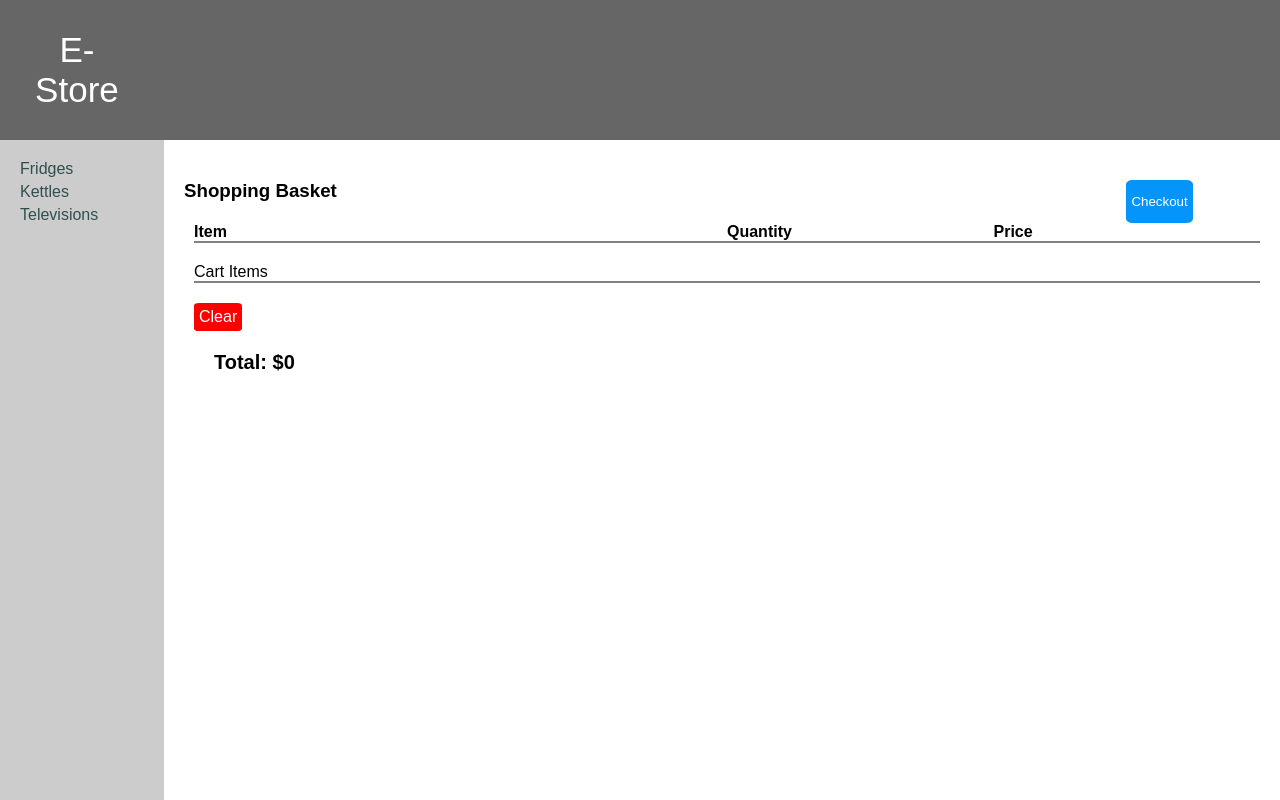
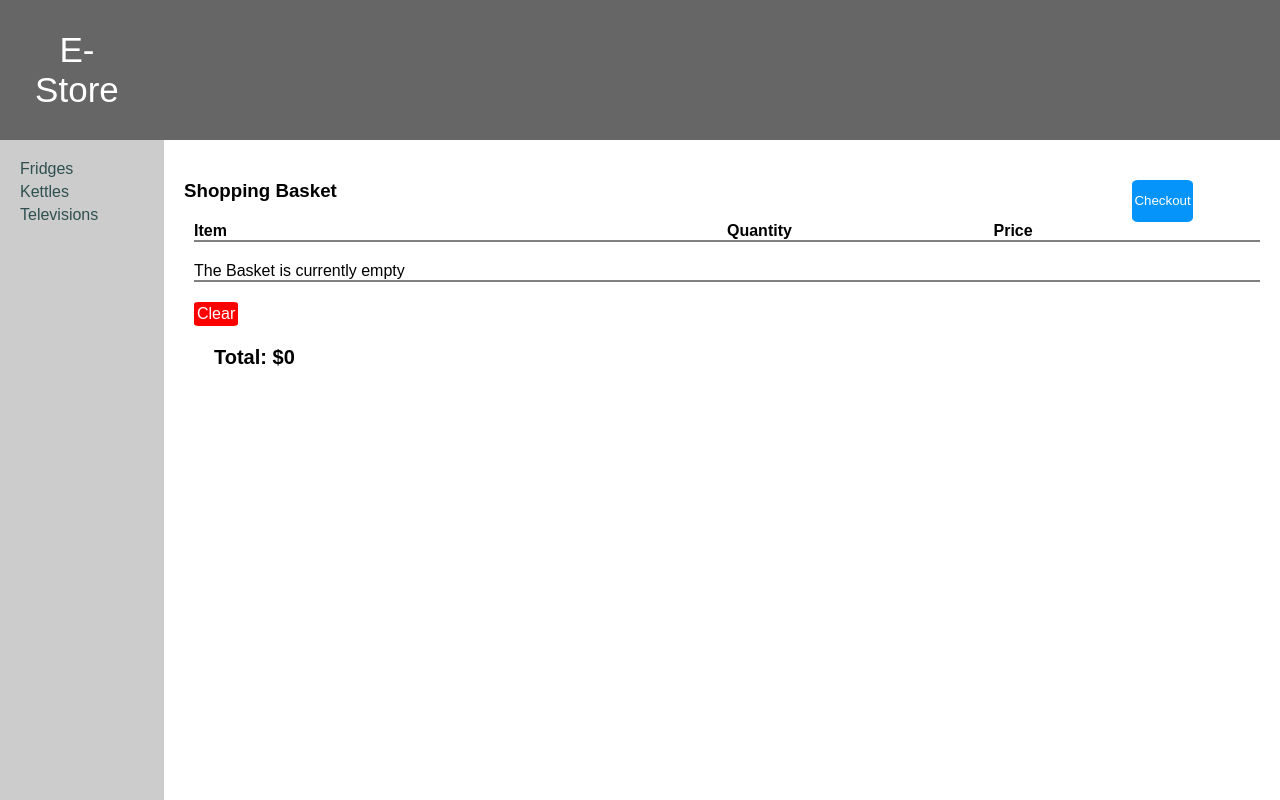
Before and after one commit to Tajbiul-Rawol/E-Commerce, a React (Create React App) app in the folder e-store/: page /basket in a window 1280 px wide. Shown: the top 800 px of the page. Built offline with nearby package versions, Linux system fonts and the light colour scheme; data requests are answered from the project's data file.

Commit message:
implemented the basket including the clear button that clears the cart entirely.

```diff
--- a/e-store/src/App.css
+++ b/e-store/src/App.css
@@ -114,6 +114,10 @@ footer a {
   margin-right: 20px;
 }
 
+.category-product-image-container {
+  padding: 30px;
+}
+
 .submitButton {
   margin-right: 10px;
   margin-top: 6px;
--- a/e-store/src/components/Basket.jsx
+++ b/e-store/src/components/Basket.jsx
@@ -1,8 +1,63 @@
-import React, { useState } from 'react'
+import React, { useState, useContext } from 'react'
+import { CartContext } from '../contexts/cartContext';
+import { Link, useNavigate } from 'react-router-dom';
 
 export const Basket = () => {
 
     const [hover, setHover] = useState(false);
+    const navigate = useNavigate();
+    const { getItems, clearBasket } = useContext(CartContext);
+    var total = 0;
+
+    const itemTitle = {
+        fontSize: '0.9rem',
+        paddingTop: '2px',
+        paddingBottom: '14px',
+        fontWeight: 'bold'
+    }
+
+    const itemQuantity = {
+        paddingLeft: '30px',
+        fontWeight: 'bold'
+    }
+
+    const itemPrice = {
+        paddingLeft: '5px',
+        fontWeight: 'bold'
+    }
+
+    const clearCart = () => {
+        clearBasket();
+        total = 0;
+    }
+
+    const renderCart = () => {
+        //render cart
+        const cartItems = getItems();
+        cartItems.forEach(e => {
+            total += parseInt(e.price, 10) * parseInt(e.quantity, 10)
+        });
+        console.log(cartItems)
+        if (cartItems.length > 0) {
+            return cartItems.map(e => (
+                <>
+                    <div key={e.id} style={itemTitle} >
+                        <Link to={`/products/${e.id}`}>
+                            {e.title}
+                        </Link>
+                    </div>
+                    <div style={itemQuantity}>
+                        {e.quantity}
+                    </div>
+                    <div style={itemPrice}>
+                        {e.price}
+                    </div>
+                </>
+            ));
+        } else {
+            return <div>The Basket is currently empty</div>
+        }
+    }
 
     const BasketContainer = {
         display: 'grid',
@@ -29,7 +84,7 @@ export const Basket = () => {
     }
 
     const BasketButton = {
-        padding: '5px',
+        padding: '3px',
         width: 'fit-content',
         borderRadius: '10%',
         backgroundColor: '#ff0000',
@@ -45,7 +100,7 @@ export const Basket = () => {
     }
 
     const CheckoutButton = {
-        padding: '5px',
+        padding: '2px',
         width: 'fit-content',
         borderRadius: '10%',
         backgroundColor: '#0594f9',
@@ -53,7 +108,6 @@ export const Basket = () => {
         border: 'none',
         marginLeft: 'auto',
         cursor: hover ? 'pointer' : 'auto'
-
     }
 
     return (
@@ -74,16 +128,17 @@ export const Basket = () => {
                 <div style={BasketHeaderLine}>
                 </div>
                 <div style={BasketHeader}>
-                    Cart Items
+                    {renderCart()}
                 </div>
                 <div style={BasketHeaderLine}>
                 </div>
                 <div style={BasketButton}
+                    onClick={() => clearCart()}
                     onMouseEnter={() => setHover(true)}
                     onMouseLeave={() => setHover(false)}>
                     Clear
                 </div>
-                <div style={BasketTotal}>Total: $0</div>
+                <div style={BasketTotal}>Total: ${total}</div>
             </div>
         </div >
     )
--- a/e-store/src/components/CategoryProduct.jsx
+++ b/e-store/src/components/CategoryProduct.jsx
@@ -4,10 +4,7 @@ import { CartContext } from '../contexts/cartContext';
 
 const CatgoryProduct = ({ id, title, image, specs, features, price, stock }) => {
     const navigate = useNavigate();
-    const cartContext = useContext(CartContext);
-    const { addProduct } = cartContext;
-
-
+    const { addProduct } = useContext(CartContext);
 
     return (
         <article>
--- a/e-store/src/components/ProductDetail.jsx
+++ b/e-store/src/components/ProductDetail.jsx
@@ -1,15 +1,18 @@
-import React, { useEffect, useState } from 'react'
+import React, { useContext, useEffect, useState } from 'react'
 import { useParams } from 'react-router-dom'
 import { getProductById } from '../api/api';
+import { CartContext } from '../contexts/cartContext';
 
 export const ProductDetail = () => {
     const [product, setProduct] = useState({ message: '', data: {} });
+    const { id, title, price } = product.data;
     const params = useParams();
-
+    const { addProduct } = useContext(CartContext);
     useEffect(() => {
         const getProductbyIdData = async () => {
             const responseObject = await getProductById(params.productId);
             setProduct(responseObject);
+            console.log(product.data);
         }
         getProductbyIdData();
     }, [params.productId]);
@@ -61,7 +64,7 @@ export const ProductDetail = () => {
                 </div>
 
                 <div className='category-product-action'>
-                    <button className='submitButton'>Add to basket</button>
+                    <button className='submitButton' onClick={() => addProduct({ id, title, price })}>Add to basket</button>
                 </div>
             </aside>
 
--- a/e-store/src/contexts/cartReducer.js
+++ b/e-store/src/contexts/cartReducer.js
@@ -1,5 +1,4 @@
 export const CartReducer = (state, action) => {
-    debugger;
     let index = -1;
     if (action.payload) {
         index = state.cartItems.findIndex(x => x.id === action.payload.id);
```
